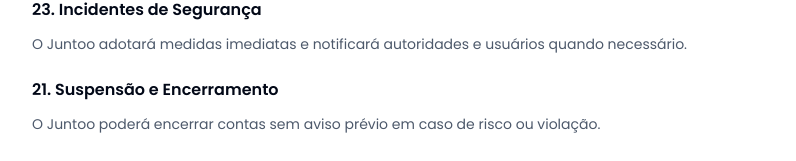
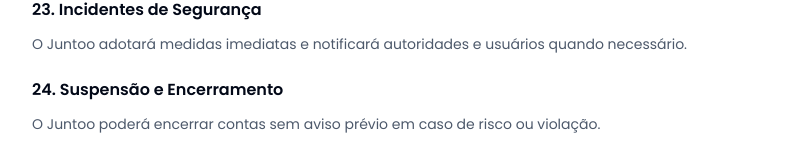
Before and after one commit to gabrielmaxxx/juntoo, a React (Vite) app: page /termos in a window 1280 px wide. Shown: the part 4592-4753 px from the top of the page, without its empty margins (240-1036 px from the left). Built offline with nearby package versions, Linux system fonts and the light colour scheme.

Commit message:
Preceding changes

```diff
--- a/src/pages/LegalPage.tsx
+++ b/src/pages/LegalPage.tsx
@@ -272,7 +272,7 @@ const LegalPage = () => {
             <p>O Juntoo adotará medidas imediatas e notificará autoridades e usuários quando necessário.</p>
           </Section>
 
-          <Section title="21. Suspensão e Encerramento">
+          <Section title="24. Suspensão e Encerramento">
             <p>O Juntoo poderá encerrar contas sem aviso prévio em caso de risco ou violação.</p>
           </Section>
 
```
